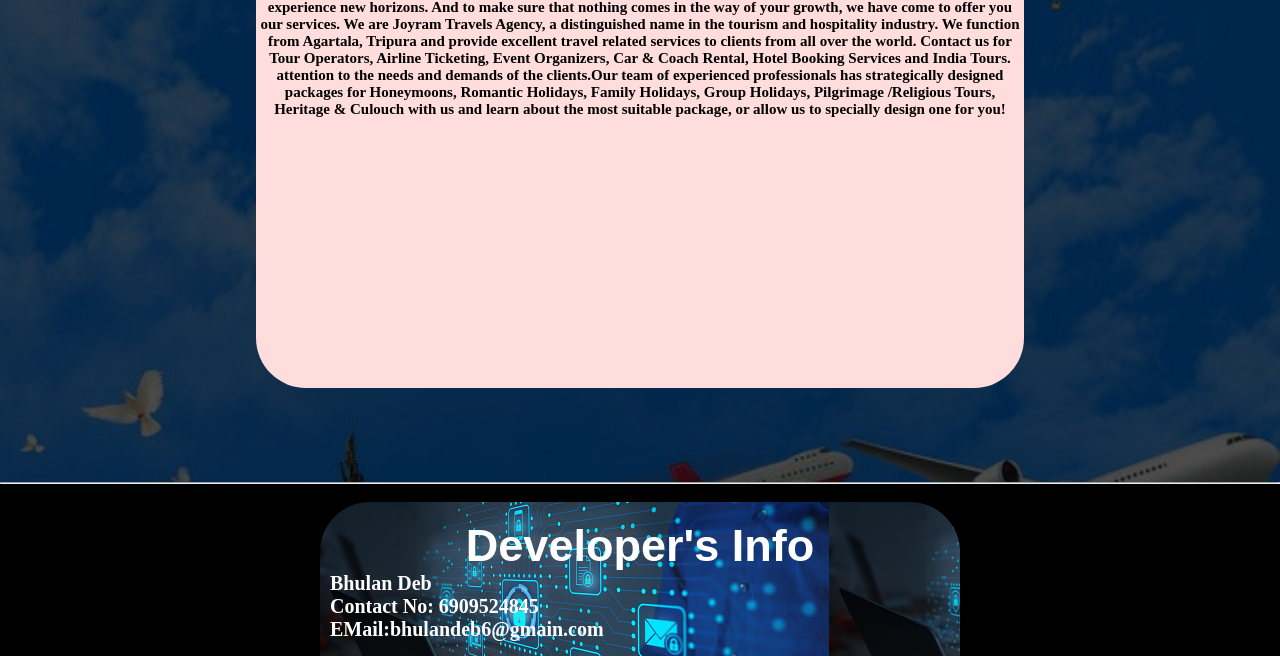
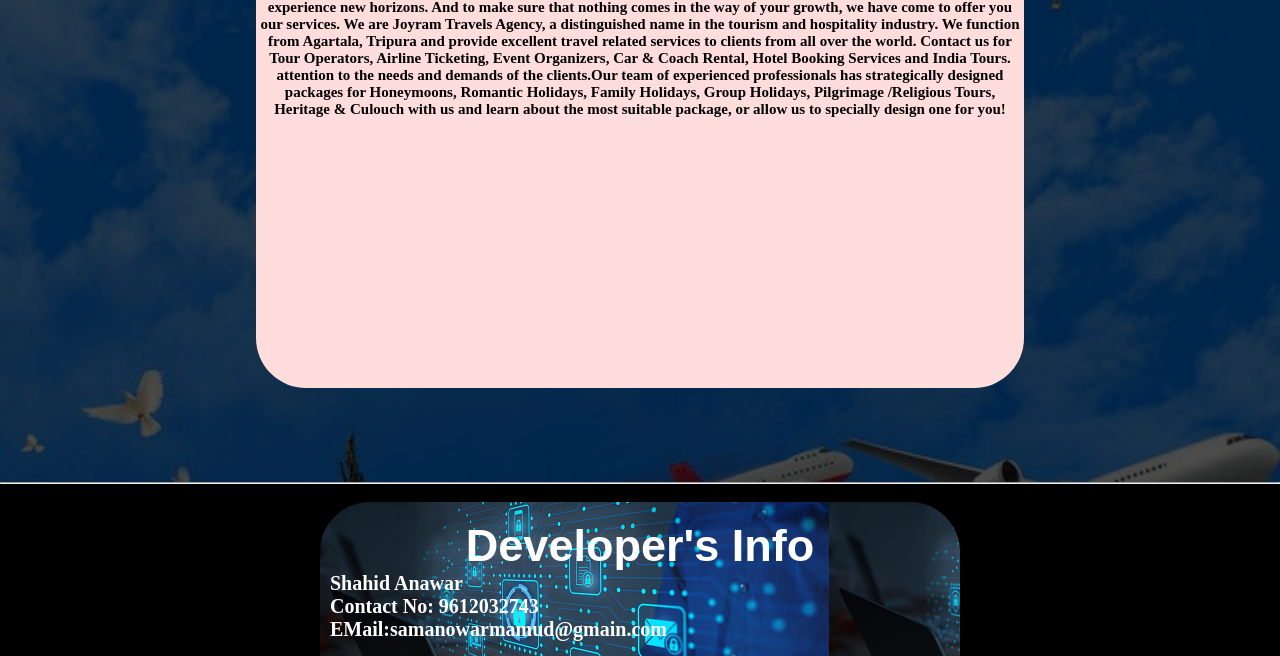
Before and after one commit to ShahidAnawar006/Dev_Tour_And_Travel, a plain HTML site: page about.html in a window 1280 px wide. Shown: the part 329-985 px from the top of the page. Drawn offline with Linux system fonts and the light colour scheme.

Commit message:
Update about.html

```diff
--- a/about.html
+++ b/about.html
@@ -62,13 +62,13 @@
                 <br>
                 <div class="dev">Developer's Info</div>
 
-            <h2 class="con">&nbsp;&nbsp;Bhulan Deb</h2>
-                <h2 class="con">&nbsp;&nbsp;Contact No: 6909524845</h2>
-                    <h2 class="con">&nbsp;&nbsp;EMail:bhulandeb6@gmain.com</h2>
+            <h2 class="con">&nbsp;&nbsp;Shahid Anawar </h2>
+                <h2 class="con">&nbsp;&nbsp;Contact No: 9612032743</h2>
+                    <h2 class="con">&nbsp;&nbsp;EMail:samanowarmamud@gmain.com</h2>
                         <div class="g">
                             <center>
 
-                                    <br><a href="https://www.facebook.com/bhulan.deb.908"><img src="fbl.jpg"
+                                    <br><a href="https://www.facebook.com/profile.php?id=100086412086962&mibextid=ZbWKwL"><img src="fbl.jpg"
                                             class="z"></a>&nbsp;&nbsp;
                                     <a href="https://www.instagram.com/debbhulan01"></a> <img src="ins.png"
                                         class="z"></a>&nbsp;&nbsp;
```
